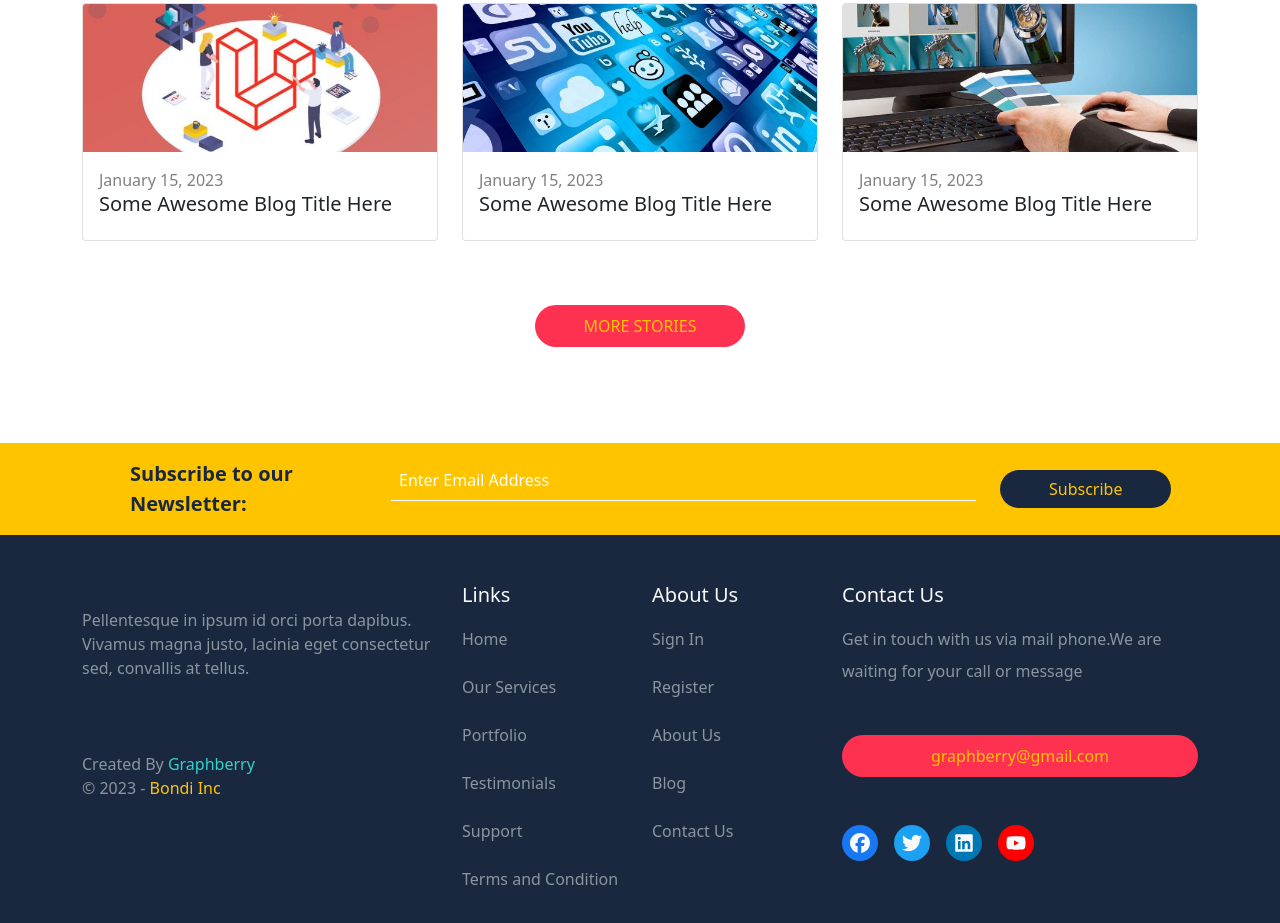
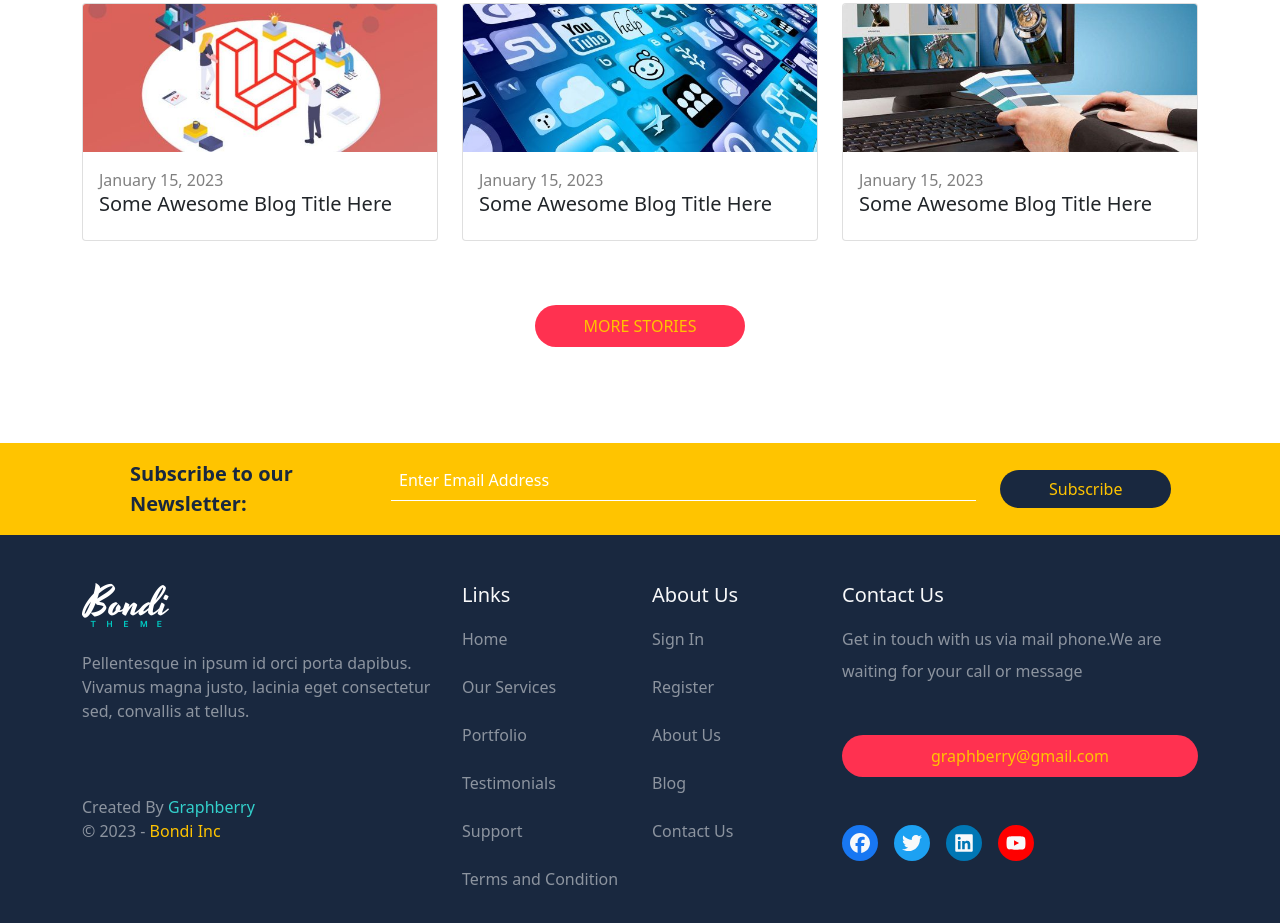
Before and after one commit to Dina170/Bondi_Design_With_Bootstrap, a plain HTML site: page index.html in a window 1280 px wide. Shown: the part 4524-5447 px from the top of the page. Drawn offline with Linux system fonts and the light colour scheme; the site is published under a folder, as on GitHub Pages, so addresses that start at the root find nothing.

Commit message:
logo img fix

```diff
--- a/index.html
+++ b/index.html
@@ -364,7 +364,7 @@
         <div class="row">
           <div class="col-md-6 col-lg-4">
             <div class="info mb-3">
-              <img src="/imgs/logo.png" alt="" class="mb-4">
+              <img src="imgs/logo.png" alt="" class="mb-4">
               <p class="mb-5">
                 Pellentesque in ipsum id orci porta dapibus. Vivamus magna justo, lacinia eget consectetur sed,
                 convallis at tellus.
```
